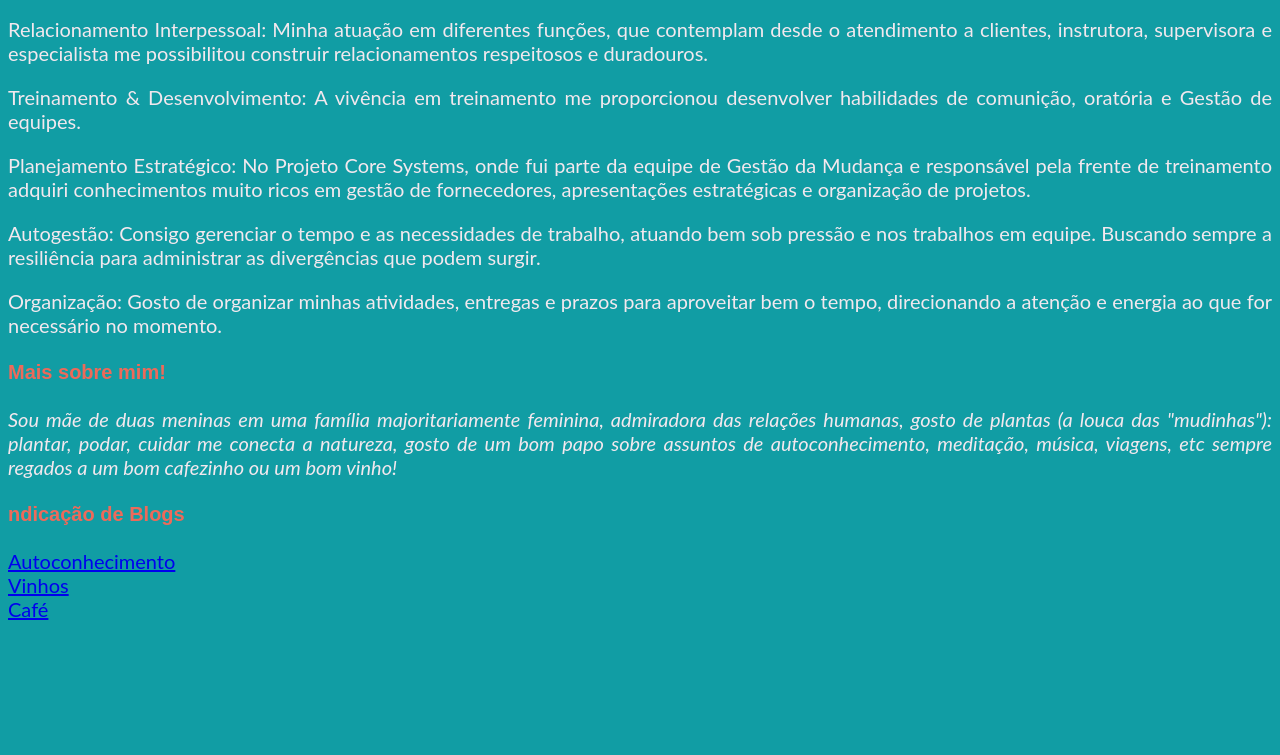
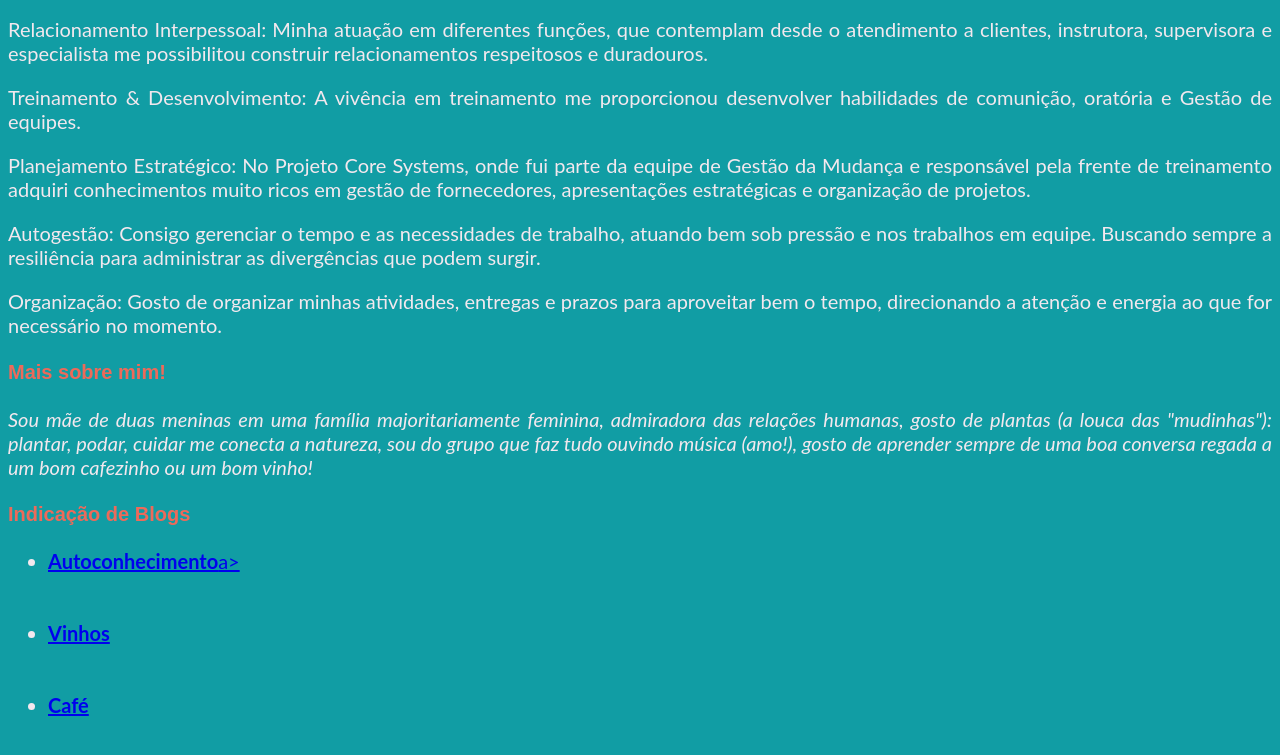
Before and after one commit to janaolive/janaolive.github.io, a plain HTML site: page index.html in a window 1280 px wide. Shown: the part 982-1737 px from the top of the page. Before the commit the page ends 1611 px from the top, so only its background shows below. Drawn offline with Linux system fonts and the light colour scheme; a web font is replaced by a local one.

Commit message:
portfolio estilizado

```diff
--- a/index.html
+++ b/index.html
@@ -27,8 +27,8 @@
     }
 
     .picture{
-        bader-radius: 50%
-        text-align: center;
+        border-radius: 50%
+        align: center;
     }
 
     .profile-title{
@@ -137,14 +137,23 @@
 <p id="organização">Organização: Gosto de organizar minhas atividades, entregas e prazos para aproveitar bem o tempo, direcionando a atenção e energia ao que for necessário no momento.</p>
 
 <h3 id="mais sobre mim">Mais sobre mim!</h3>
-<p><em>Sou mãe de duas meninas em uma família majoritariamente feminina, admiradora das relações humanas, gosto de plantas (a louca das "mudinhas"): plantar, podar, cuidar  me conecta a natureza, gosto de um bom papo sobre assuntos de autoconhecimento, meditação, música, viagens, etc sempre regados a um bom cafezinho ou um bom vinho!</em></p>
+<p><em>Sou mãe de duas meninas em uma família majoritariamente feminina, admiradora das relações humanas, gosto de plantas (a louca das "mudinhas"): plantar, podar, cuidar  me conecta a natureza, sou do grupo que faz tudo ouvindo música (amo!), gosto de aprender sempre de uma boa conversa regada a um bom cafezinho ou um bom vinho!</em></p>
 
-<h3 id="indicação de blogs"><strong>ndicação de Blogs</strong></h3>
-<a href="https://jessicamedeiros.com.br/verdade-gen/" target="_blank">Autoconhecimento</a>
+<h3 id="indicação de blogs"><strong>Indicação de Blogs</strong></h3>
+
+<ul>
+<li><a href="https://jessicamedeiros.com.br/verdade-gen/" target="_blank"><strong>Autoconhecimento</strong>a></li>
 <br>
-<a href="https://euamovinhos.com.br/" target="_blank">Vinhos</a>
 <br>
-<a href="https://www.coffeelovers.com.br/" target="_blank">Café</a>
+
+<li><a href="https://euamovinhos.com.br/" target="_blank"><strong>Vinhos</strong></a></li>
 <br>
+<br>
+
+<li><a href="https://www.coffeelovers.com.br/" target="_blank"><strong>Café</strong></a></li>
+<br>
+
+</ul>
+
 </body>
 </html>
```
